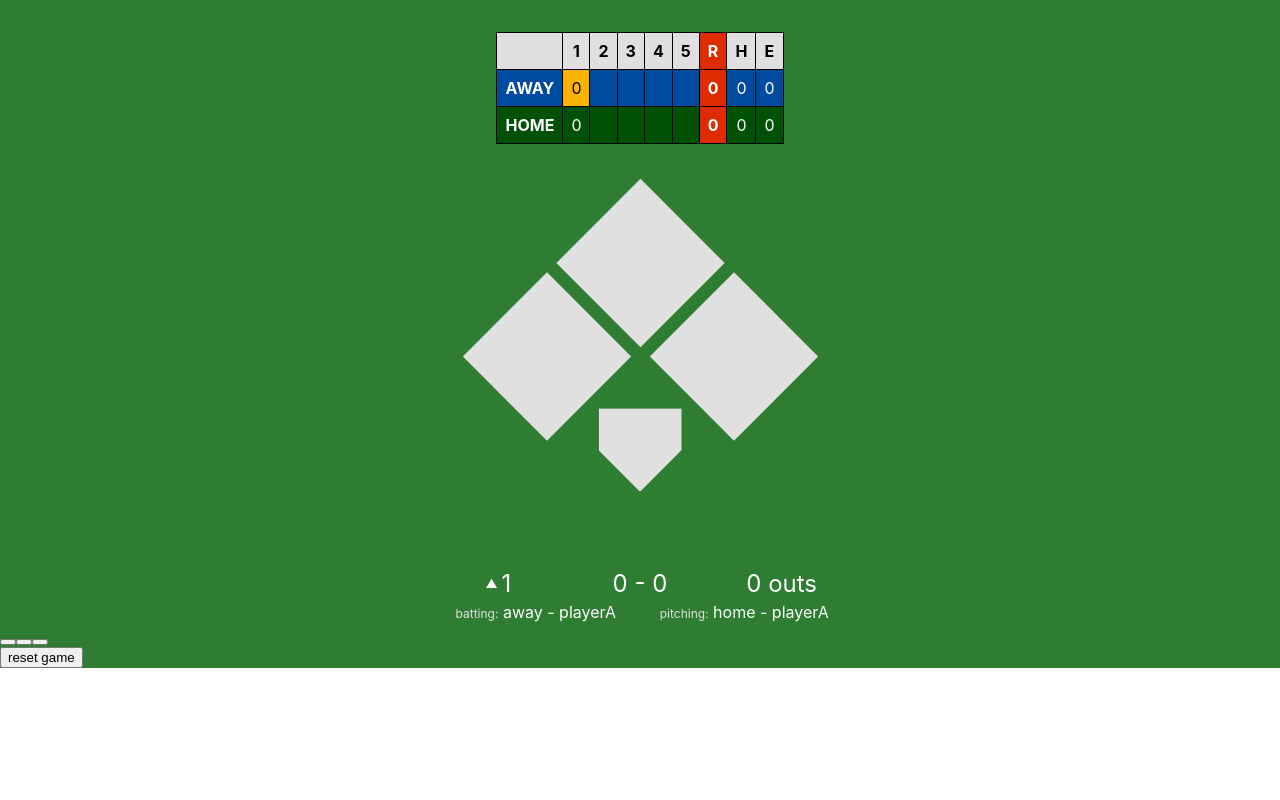
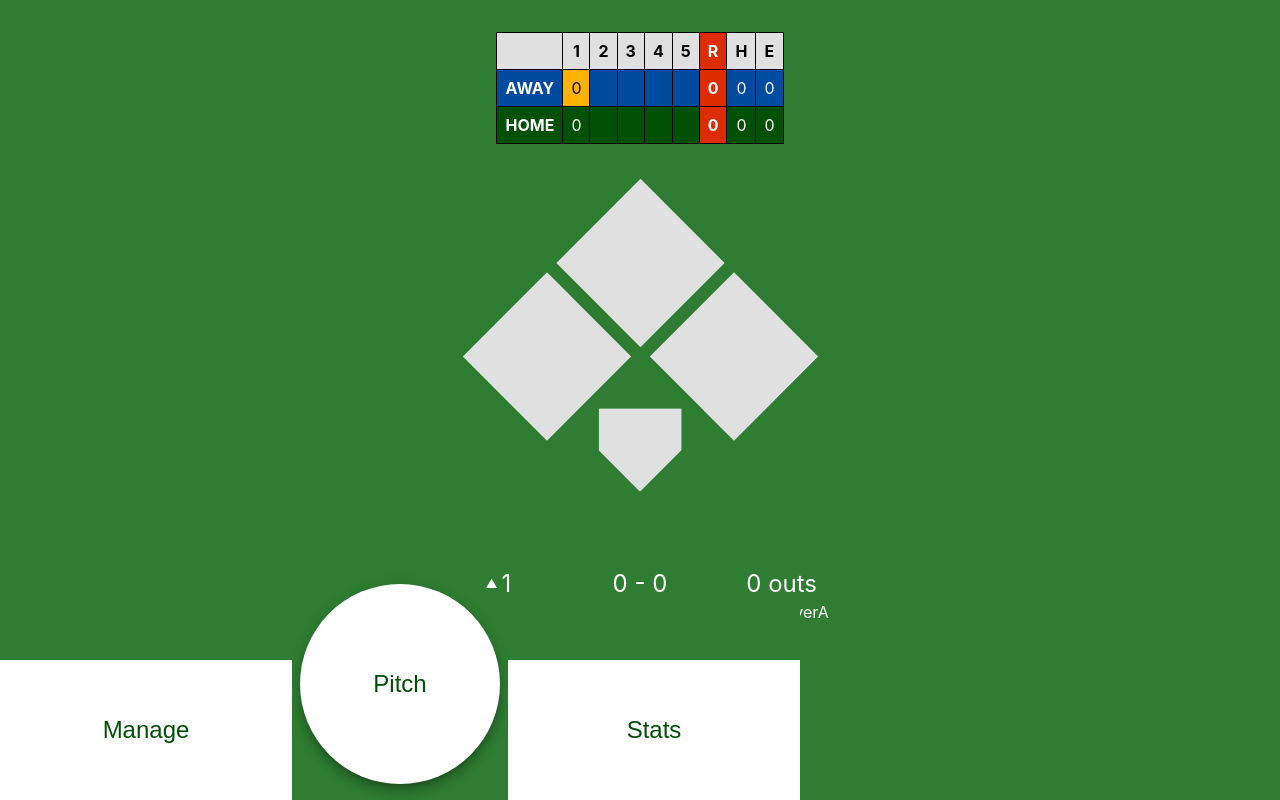
Before and after one commit to westonnovelli/wiffle-score-tool, a React (Create React App) app in the folder apps/web-ui/: page / in a window 1280 px wide. Built offline with nearby package versions, Linux system fonts and the light colour scheme.

Commit message:
ifleshing out nav, and pitch selector, WIP

```diff
--- a/apps/web-ui/src/App.css
+++ b/apps/web-ui/src/App.css
@@ -1,39 +1,22 @@
 .App {
-
   background: var(--color-primary);
+  height: 100%;
 }
 
-.App-logo {
-  height: 40vmin;
-  pointer-events: none;
+.pitch-container {
+  position: absolute;
+  top: 0;
+  left: 0;
+  right: 0;
+  bottom: 128px;
+  background: rgba(200, 200, 200, 0.492);
+  backdrop-filter: blur(4px);
+  padding: 16px;
+  display: flex;
+  flex-direction: column-reverse;
+  align-items: center;
+  justify-content: end;
 }
 
-@media (prefers-reduced-motion: no-preference) {
-  .App-logo {
-    animation: App-logo-spin infinite 20s linear;
-  }
+.pitch-container .pitch {
 }
-
-.App-header {
-  background-color: #282c34;
-  min-height: 100vh;
-  display: flex;
-  flex-direction: column;
-  align-items: center;
-  justify-content: center;
-  font-size: calc(10px + 2vmin);
-  color: white;
-}
-
-.App-link {
-  color: #61dafb;
-}
-
-@keyframes App-logo-spin {
-  from {
-    transform: rotate(0deg);
-  }
-  to {
-    transform: rotate(360deg);
-  }
-}
--- a/apps/web-ui/src/App.tsx
+++ b/apps/web-ui/src/App.tsx
@@ -11,6 +11,7 @@ import Nav from './Nav';
 
 function App() {
   const [game, setGame] = React.useState(defaultGame());
+  const [selectingPitch, setSelectingPitch] = React.useState(false);
 
   const handlePitch = (pitch: Pitches) => {
     setGame(processPitch(game, pitch));
@@ -19,9 +20,13 @@ function App() {
   return (
     <div className="App">
       <Scoreboard game={game} />
-      <Nav />
-      {/* <Pitch onPitch={handlePitch} /> */}
-      <button onClick={() => void setGame(defaultGame())}>reset game</button>
+      <Nav onSelectPitch={() => void setSelectingPitch(prev => !prev)} />
+      {selectingPitch && (
+        <div className="pitch-container">
+          <Pitch onPitch={handlePitch} />
+        </div>
+      )}
+      {/* <button onClick={() => void setGame(defaultGame())}>reset game</button> */}
     </div>
   );
 }
--- a/apps/web-ui/src/Nav.css
+++ b/apps/web-ui/src/Nav.css
@@ -1,7 +1,31 @@
 .nav {
-
+    position: fixed;
+    bottom: 0;
+    aspect-ratio: 4;
+    max-height: 200px;
+    left: 0;
+    right: 0;
+    display: flex;
+    align-items: end;
+    gap: 8px;
+    background-color: var(--color-primary);
 }
 
 .nav button.nav-btn {
+    flex: 1;
+    height: 70%;
+    background: white;
+    color: var(--color-primary-dark);
+    font-size: 24px;
+    border: none;
+}
 
+.nav button.nav-btn.pitch {
+    flex: none;
+    height: 100%;
+    border-radius: 50%;
+    aspect-ratio: 1;
+    position: relative;
+    top: -16px;
+    box-shadow: 0 8px 10px 1px rgba(0,0,0,0.14), 0 3px 14px 2px rgba(0,0,0,0.12), 0 5px 5px -3px rgba(0,0,0,0.20);
 }
--- a/apps/web-ui/src/Nav.tsx
+++ b/apps/web-ui/src/Nav.tsx
@@ -1,12 +1,16 @@
 import React from 'react';
 import './Nav.css';
 
-const Nav: React.FC = () => {
+interface Props {
+    onSelectPitch: () => void;
+}
+
+const Nav: React.FC<Props> = ({ onSelectPitch }) => {
     return (
         <div className="nav">
-            <button className="nav-btn"></button>
-            <button className="nav-btn"></button>
-            <button className="nav-btn"></button>
+            <button className="nav-btn">Manage</button>
+            <button className="nav-btn pitch" onClick={onSelectPitch}>Pitch</button>
+            <button className="nav-btn">Stats</button>
         </div>
     );
 };
--- a/apps/web-ui/src/Pitch.css
+++ b/apps/web-ui/src/Pitch.css
@@ -1,18 +1,27 @@
-.pitch {}
-
 .pitch-menu {
     display: grid;
-    grid-template-columns: repeat(3, 80px);
-    grid-template-rows: repeat(9, 80px);
     gap: 8px;
-    margin: 16px;
+    margin: 0 auto;
 }
+
 .pitch-menu.layout1 {
     grid-template-areas: "B S K" "W F Z" ". Q ." "G . E" "A I L" "Y T single" ". O double" "D . triple" "C . H";
+    grid-template-rows: repeat(9, 1fr);
+    grid-template-columns: repeat(3, 1fr);
 }
 .pitch-menu.layout2 {
     grid-template-areas: "B S K" "W F Z" "G Q E" "A I L" "Y T single" "D O double" "C H triple";
-    grid-template-rows: repeat(7, 80px);
+    grid-template-rows: repeat(7, 1fr);
+    grid-template-columns: repeat(3, 1fr);
+}
+
+.pitch-menu.layout2 button.pitch-btn {
+
+}
+
+.pitch-menu div {
+    display: grid;
+    place-items: center;
 }
 
 .pitch-menu button.pitch-btn {
@@ -21,10 +30,13 @@
     color: var(--color-text);
     font-weight: 600;
     box-shadow: 0 8px 10px 1px rgba(0,0,0,0.14), 0 3px 14px 2px rgba(0,0,0,0.12), 0 5px 5px -3px rgba(0,0,0,0.20);
+    font-size: 1em;
+    aspect-ratio: 1;
+    height: 100%;
 }
 
 .pitch-menu button.pitch-btn div {
-    font-size: 10px;
+    font-size: .9em;
     font-weight: 400;
     color: var(--color-text-subtle);
 }
--- a/apps/web-ui/src/Pitch.tsx
+++ b/apps/web-ui/src/Pitch.tsx
@@ -144,16 +144,16 @@ const PitchSelector: React.FC<Props> = ({ onPitch, possiblePitches = [] }) => {
             `${window.pitchlayout}`
         }>
             {PITCH_LIST.map(({ pitch, gridArea, type, label, subtext }) =>
+                <div key={pitch} style={{ gridArea }}>
                     <button
-                    key={pitch}
                         className={`pitch-btn ${type}`}
-                    style={{ gridArea }}
                         onClick={() => onPitch(pitch)}
                         disabled={possiblePitches.includes(pitch)}
                     >
                         {label}
                         {subtext && (<div>{subtext}</div>)}
                     </button>
+                </div>
             )}
         </div >
     );
--- a/apps/web-ui/src/index.css
+++ b/apps/web-ui/src/index.css
@@ -7,6 +7,10 @@ body {
   -moz-osx-font-smoothing: grayscale;
 }
 
+#root {
+  height: 100vh;
+}
+
 code {
   font-family: source-code-pro, Menlo, Monaco, Consolas, 'Courier New',
     monospace;
```
Lines whose indentation alone changed are shown as unchanged.
